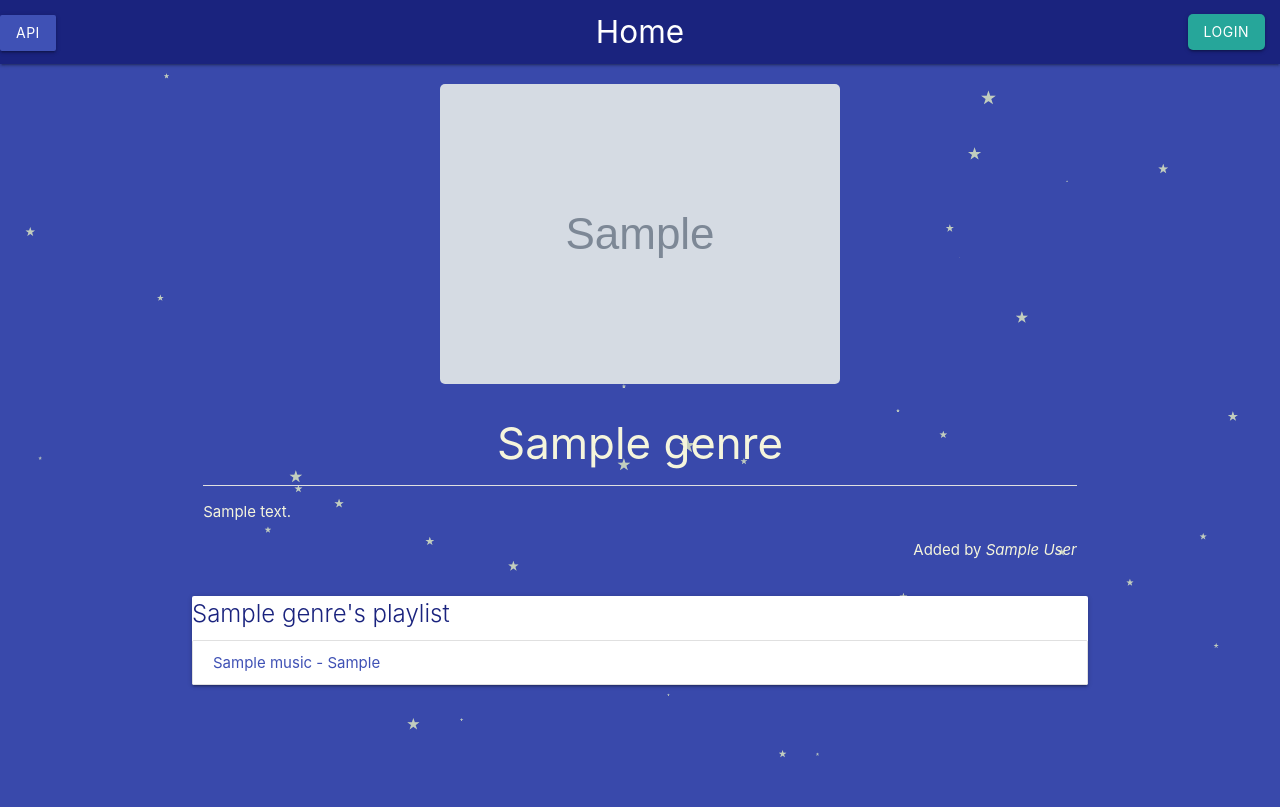
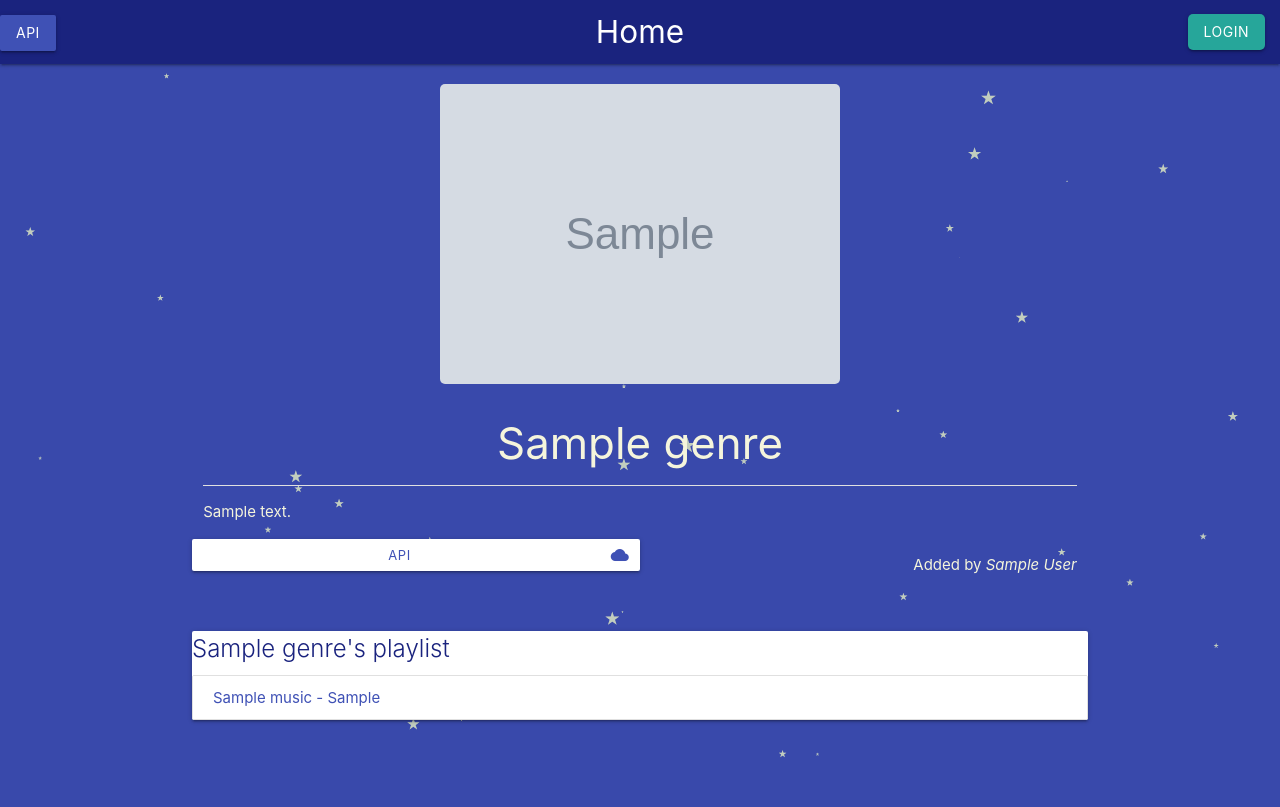
Before and after one commit to Adetec/best-instrumental-music, a Flask app: page /genre/1 in a window 1280 px wide. Run offline with Flask 2, Linux system fonts and the light colour scheme; tables that the repository leaves empty hold one stand-in row (values such as "Sample post"); grey boxes marked "Sample" are stand-in pictures; some libraries are stand-ins or nearby versions.

Commit message:
feat: Add API endpoints link in genre page

```diff
--- a/templates/genre.html
+++ b/templates/genre.html
@@ -15,7 +15,10 @@
             <h3>{{ genre.name }}</h3>
             <div class="divider"></div>
             <p class="left-align">{{ genre.description }}</p>
-            <p class="right-align">Added by <i>{{ creator.name }}</i></p>
+            <div class="row">
+                <a class="waves-effect col s12 m6 white indigo-text waves-light btn-small col s6 m4 left" href="{{ url_for('jsonify_genre', id=genre.id) }}" target="_BLANK"><i class="material-icons right">cloud</i>API</a>
+                <p class="right-align col s12 m6">Added by <i>{{ creator.name }}</i></p>
+            </div>
             {% if genre.user_id == login_session['user_id'] %}
             <div class="">
                 <a class="waves-effect waves-light btn left" href="{{ url_for('update_genre', id=genre.id) }}">
```
